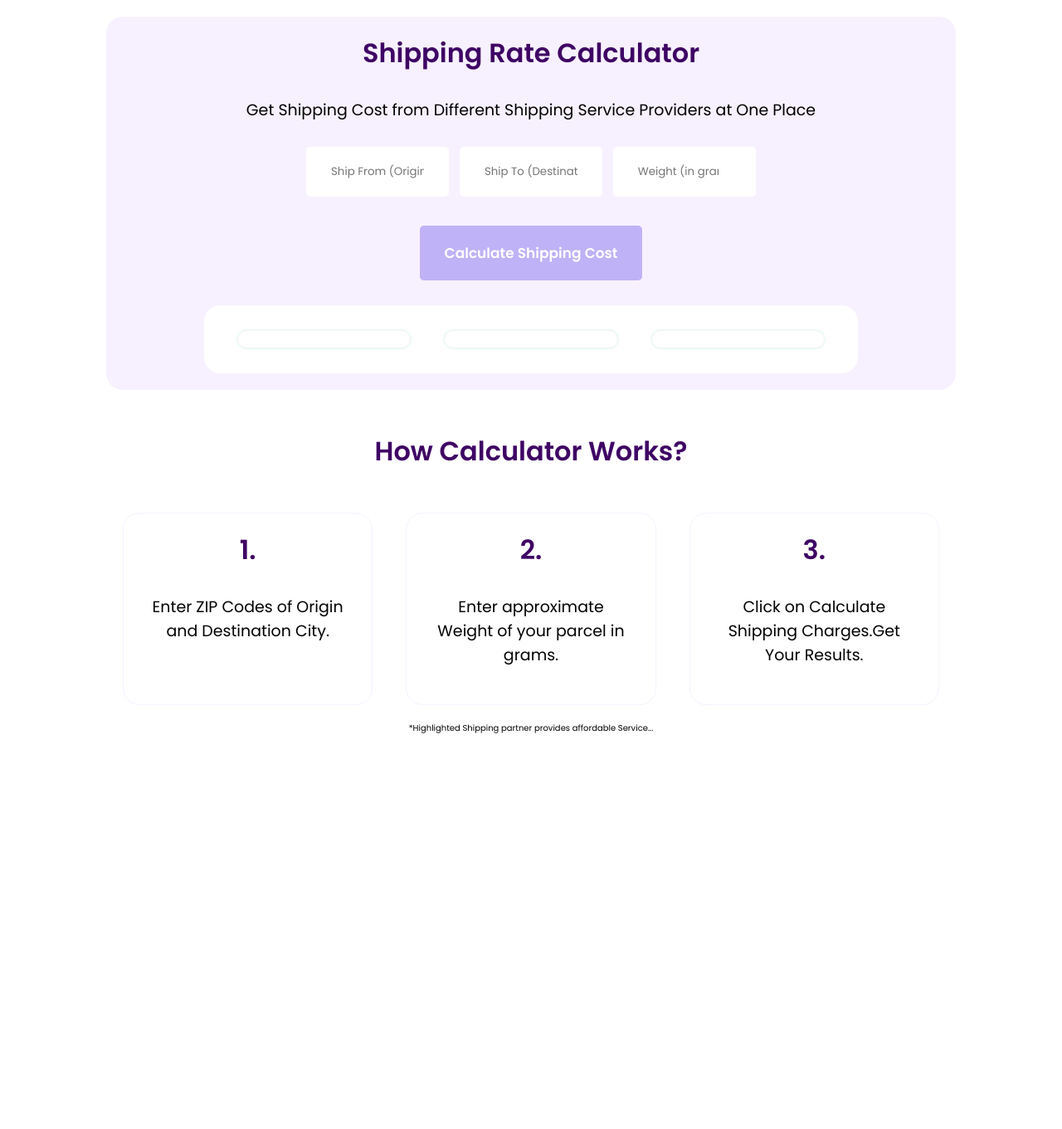
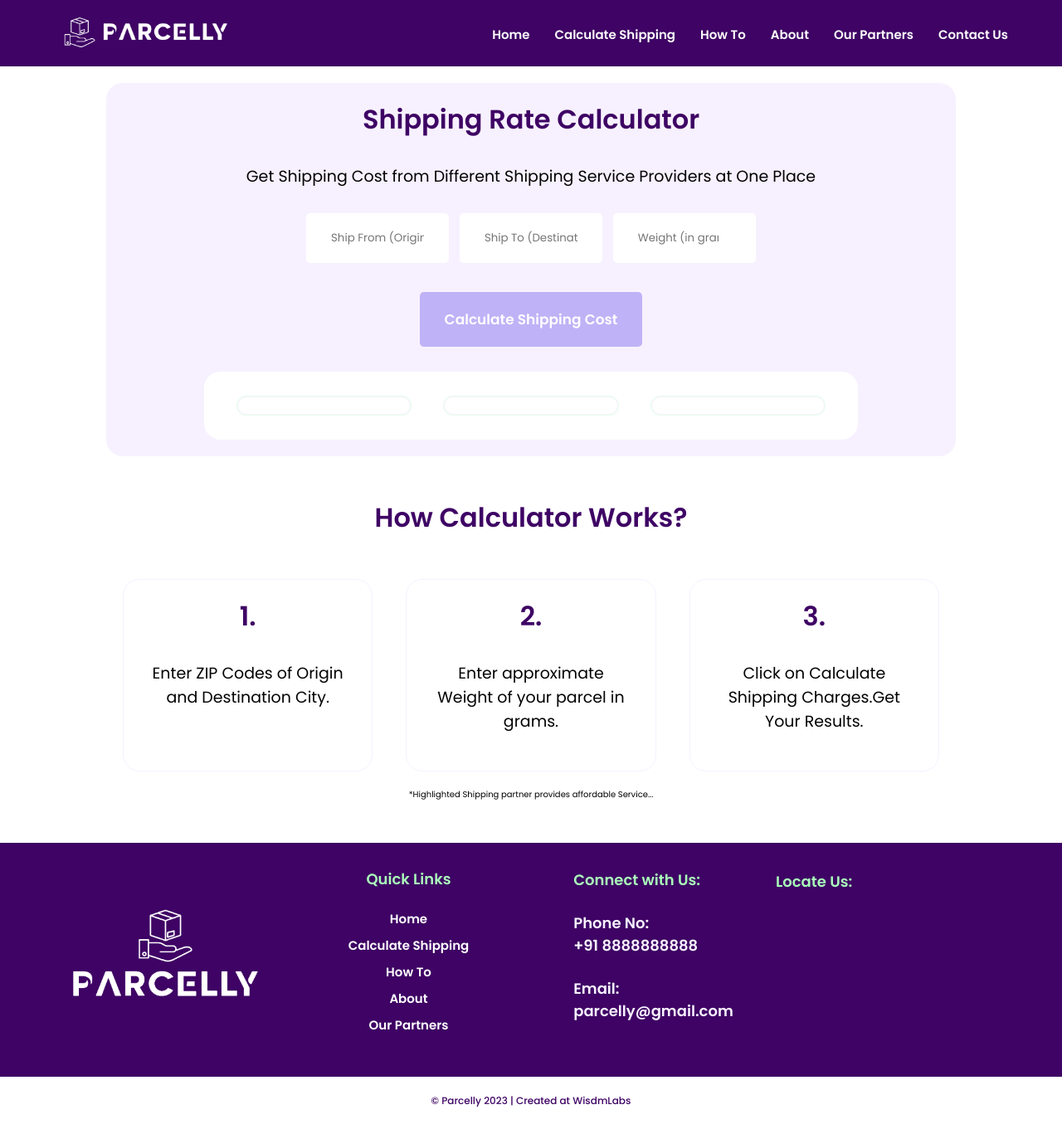
Before and after one commit to nikhil-mhaske/parcelly, a plain HTML site: page tool.html in a window 1280 px wide. Shown: the whole page at 83% size. Before the commit the page ends 936 px from the top, so only its background shows below. Drawn offline with Linux system fonts and the light colour scheme; grey boxes are pictures that could not be loaded.

Commit message:
Landing Page completed with linking

```diff
--- a/main.js
+++ b/main.js
@@ -12,3 +12,9 @@ const menuBtn = document.querySelector(".menu-icon");
             menuBtn.classList.remove("hide");
             cancelBtn.classList.remove("show");
         }
+
+        items.onclick = () => {
+            items.classList.remove("active");
+            menuBtn.classList.remove("hide");
+            cancelBtn.classList.remove("show");
+        }
--- a/styles.css
+++ b/styles.css
@@ -60,6 +60,7 @@ button {
     color: #ffffff;
     font-size: 1.7rem;
     font-weight: 600;
+    cursor: pointer;
 }
 
 /*Header*/
@@ -92,7 +93,7 @@ a {
 
 a:hover,
 a:active {
-    color: #f7f1ff;
+    color: #6f57e9;
 }
 
 .menu-icon,
@@ -281,39 +282,55 @@ footer {
     background-color: #3e0364;
     padding: 3rem 5rem 2rem 5rem;
 }
-footer div{
+
+footer div {
     margin: auto;
     padding-bottom: 1rem;
 }
+
 .grid-four-column {
     display: grid;
     grid-template-columns: repeat(4, 1fr);
 }
 
-.footer-logo img{
+.footer-logo img {
     width: 100%;
 }
 
-footer ul{
+footer ul {
     display: inline-block;
     text-align: center;
 }
-footer li{
+
+footer li {
     line-height: 2rem;
     margin-bottom: 1rem;
 }
 
-footer p{
+footer p {
     font-size: 1.8rem;
     font-weight: 600;
     color: #f7f1ff;
 }
 
-#title{
+#title {
     color: #aaffba;
 }
 
-.menu #title{
+.menu #title {
+    text-align: center;
+}
+
+/*Copyright*/
+.copyright {
+    background-color: #ffffff;
+}
+
+.copyright p {
+    font-size: 1.2rem;
+    font-weight: 500;
+    color: #3e0364;
+    padding: 2rem 0 0 0;
     text-align: center;
 }
 
--- a/tool.html
+++ b/tool.html
@@ -7,10 +7,31 @@
     <meta name="viewport" content="width=device-width, initial-scale=1.0">
     <title>Parcelly Tool</title>
 
+    <!--Link to CSS-->
     <link rel="stylesheet" href="styles.css">
+    <!--Link to Font Awesome-->
+    <link rel="stylesheet" href="https://cdnjs.cloudflare.com/ajax/libs/font-awesome/4.7.0/css/font-awesome.min.css">
 </head>
 
 <body>
+
+    <header>
+        <div class="logo">
+            <img src="/images/2.png" alt="logo" width="120px">
+        </div>
+        <div class="nav-items">
+            <ul>
+                <li><a href="index.html">Home</a></li>
+                <li><a href="tool.html">Calculate Shipping</a></li>
+                <li><a href="index.html#howto">How To</a></li>
+                <li><a href="index.html/#about">About</a></li>
+                <li><a href="index.html/#partners">Our Partners</a></li>
+                <li><a href="#footer">Contact Us</a></li>
+            </ul>
+        </div>
+        <div class="menu-icon"><i class="fa fa-bars"></i></div>
+        <div class="cancel-icon"><i class="fa fa-close"></i></div>
+    </header>
 
     <section class="parcelly-tool">
         <h1>Shipping Rate Calculator</h1>
@@ -47,7 +68,7 @@
         </div>
     </section>
 
-    <section class="working">
+    <section class="working" id="working">
         <h1>How Calculator Works?</h1>
         <div class="grid-three-column">
             <div class="step">
@@ -66,8 +87,43 @@
         <p id="tc">*Highlighted Shipping partner provides affordable Service...</p>
     </section>
 
+    <footer id="footer">
+        <div class="grid-four-column">
+            <div class="footer-logo">
+                <img src="/images/1.png" alt="Footer Logo">
+            </div>
+            <div class="menu">
+                <p id="title">Quick Links</p>
+                <ul>
+                    <li><a href="index.html">Home</a></li>
+                    <li><a href="tool.html">Calculate Shipping</a></li>
+                    <li><a href="index.html#howto">How To</a></li>
+                    <li><a href="index.html/#about">About</a></li>
+                    <li><a href="index.html/#partners">Our Partners</a></li>
+                </ul>
+            </div>
+            <div class="connect">
+                <p id="title">Connect with Us:</p>
+                <p>Phone No: <br>+91 8888888888</p>
+                <p>Email: <br>parcelly@gmail.com</p>
+            </div>
+            <div class="google">
+                <p id="title">Locate Us: </p>
+                <iframe
+                    src="https://www.google.com/maps/embed?pb=!1m18!1m12!1m3!1d3782.383204960632!2d73.79355401502616!3d18.556754687387894!2m3!1f0!2f0!3f0!3m2!1i1024!2i768!4f13.1!3m3!1m2!1s0x3bc2beb590275f1b%3A0x7b9c7e88eff80325!2sWisdmLabs!5e0!3m2!1sen!2sin!4v1675326758400!5m2!1sen!2sin"
+                    width="100%" style="border:0;" allowfullscreen="" loading="lazy"
+                    referrerpolicy="no-referrer-when-downgrade"></iframe>
+            </div>
+        </div>
 
+    </footer>
+    <div class="copyright">
+        <p>&#169; Parcelly 2023 | Created at WisdmLabs</p>
+    </div>
+
+    <script src="main.js"></script>
     <script src="tool.js"></script>
+
 </body>
 
 </html>
```
Also changed, not shown: header.html (added, +17 -0 lines), index.html (+23 -15 lines).
